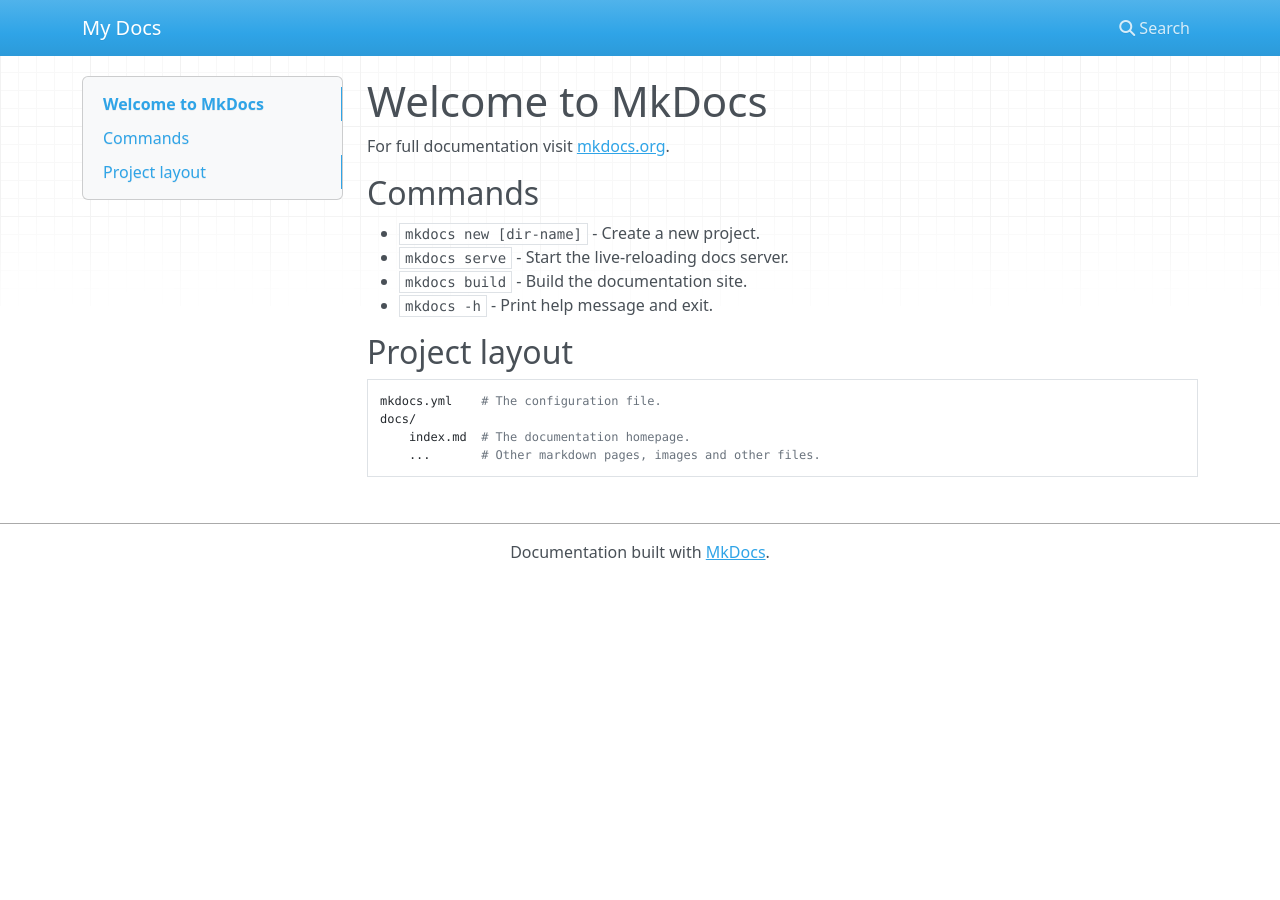
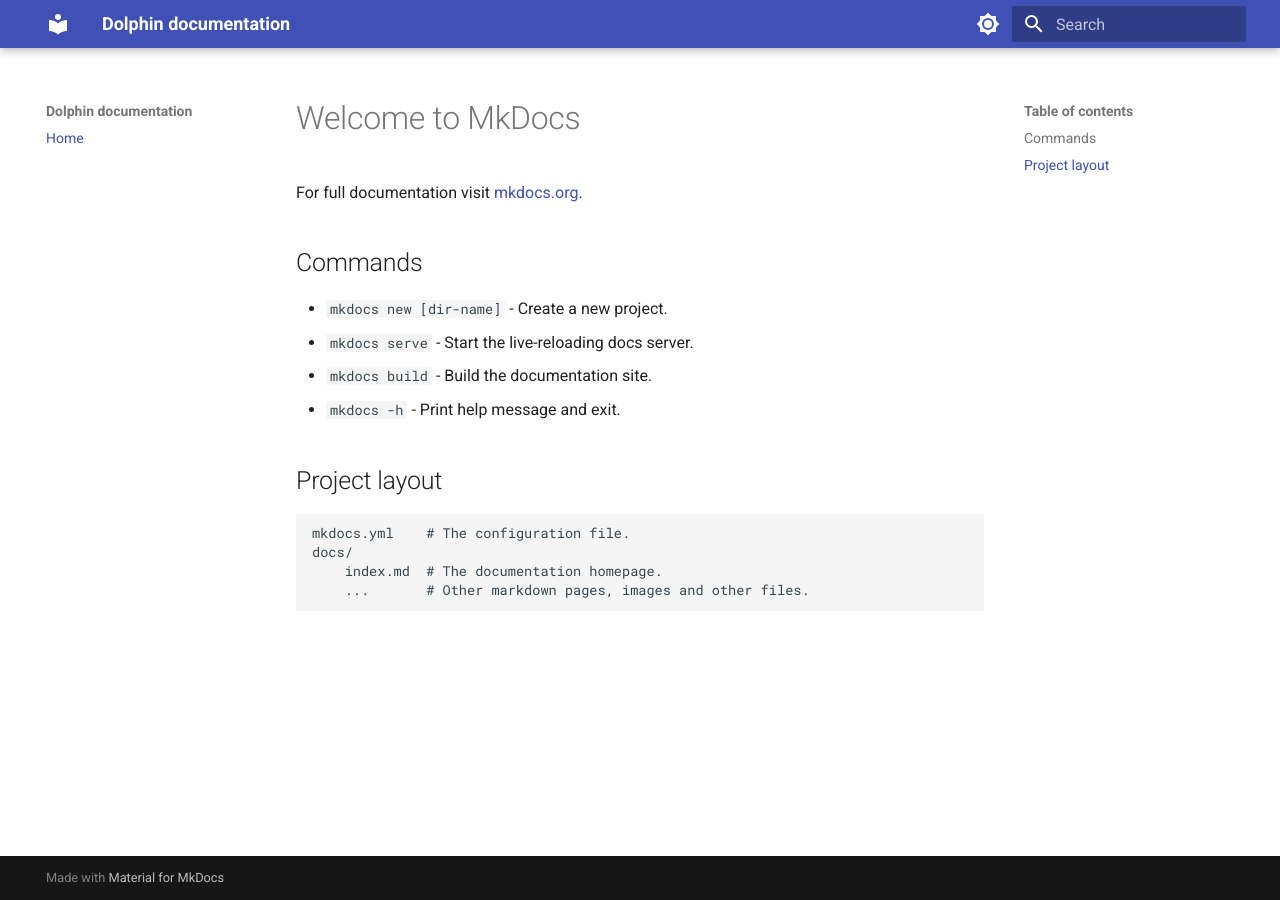
Before and after one commit to https-richardy/prisma, an MkDocs documentation site: the page built from Docs/docs/index.md, in a window 1280 px wide. Built offline with MkDocs 1.6.1 and Material for MkDocs 9.7.7, drawn with Linux system fonts in a browser that asks for light colours; nearby versions of some CDN libraries.

Commit message:
feat: changed the MkDocs configuration in 'mkdocs.yml' to update the site name to 'Dolphin documentation' and applied a Material theme with dark mode toggle options.

```diff
--- a/Docs/mkdocs.yml
+++ b/Docs/mkdocs.yml
@@ -1 +1,20 @@
-site_name: My Docs
+site_name: Dolphin documentation
+
+theme:
+  name: material
+  nav_style: dark
+
+  palette:
+  - scheme: default
+    toggle:
+      icon: material/brightness-7
+      name: Switch to dark mode
+
+  - scheme: slate
+    toggle:
+      icon: material/brightness-4
+      name: Switch to light mode
+    primary: black
+
+nav:
+  - Home: index.md
```
